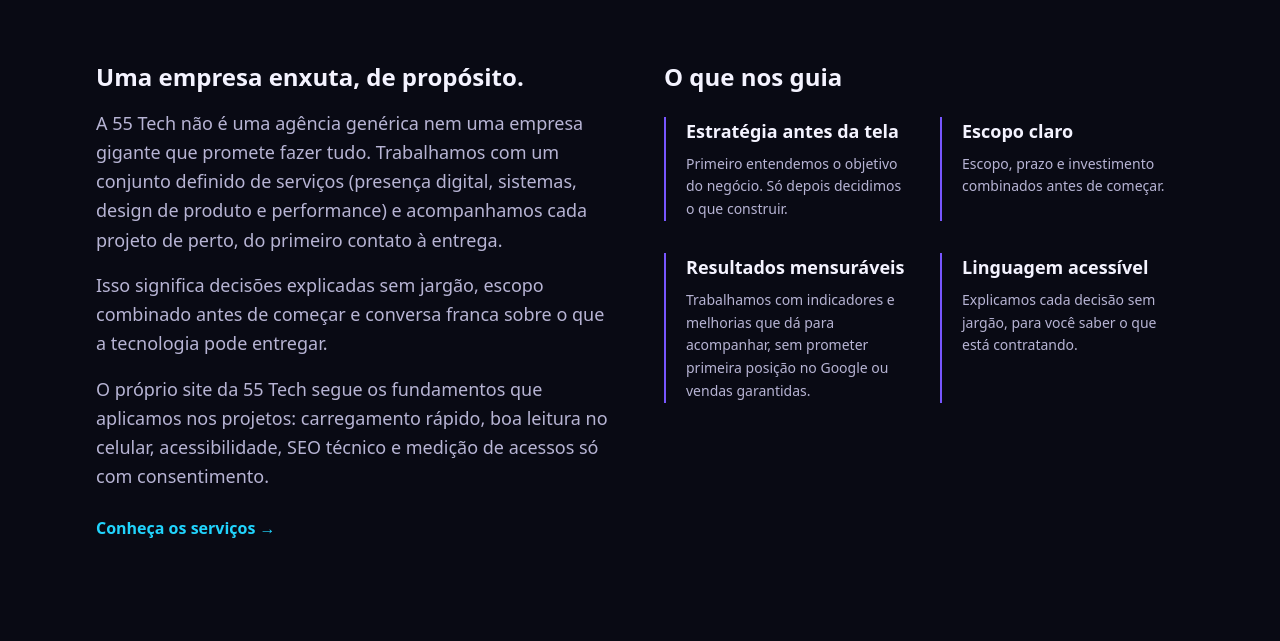
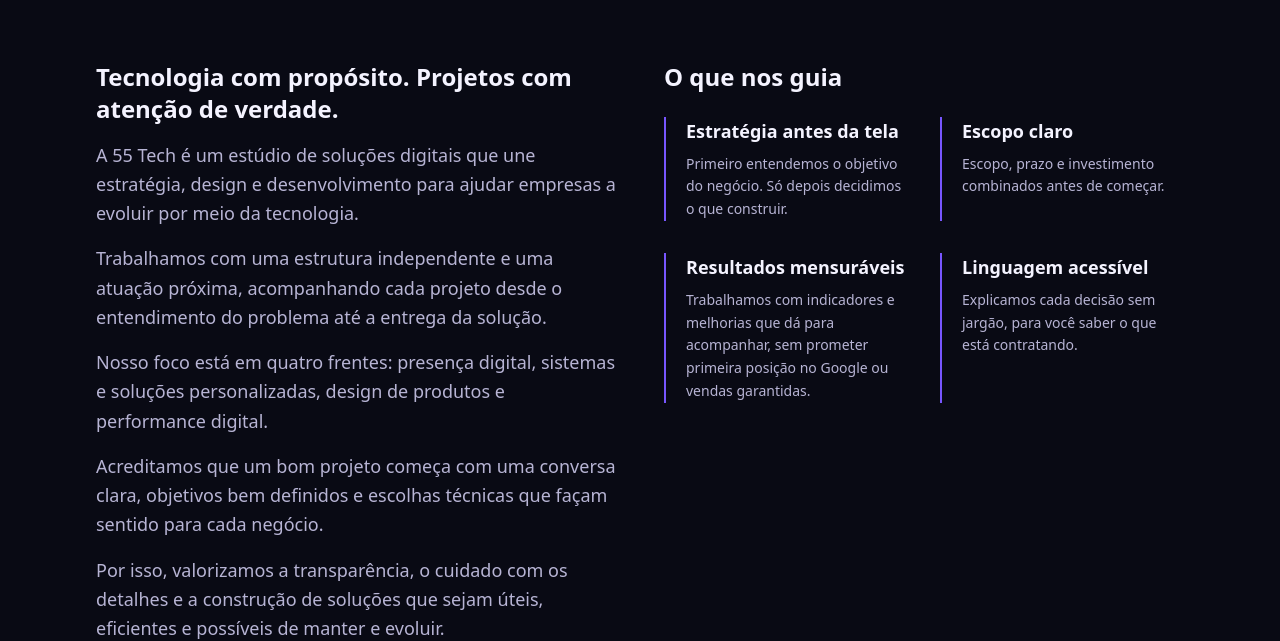
Before and after one commit to EnricoMendes55/55-Tech, an Astro site: page /55-Tech/quem-somos in a window 1280 px wide. Shown: the part 311-952 px from the top of the page. Built offline with nearby package versions, Linux system fonts and the light colour scheme; Astro itself is replaced by a stand-in of ours.

Commit message:
Aplica os ajustes da revisão editorial da Fase 2
Atualiza textos de Sistemas, Design de produto, Performance, Quem somos e
Contato conforme a revisão aprovada.

Co-Authored-By: Claude Opus 5.5 <noreply@anthropic.com>

```diff
--- a/src/content/services/design-e-estrategia-de-produto.md
+++ b/src/content/services/design-e-estrategia-de-produto.md
@@ -16,7 +16,7 @@ seoDescription: 'UX/UI, fluxos, protótipos e design systems para transformar um
 
 ## O que pode incluir
 
-- **UX/UI:** a experiência e a interface do produto, pensadas a partir de quem vai usar.
+- **Design de experiência e interface (UX/UI):** organização das telas e interações para que as pessoas consigam utilizar o produto com facilidade.
 - **Estruturação de fluxos:** o caminho que cada pessoa percorre para concluir uma tarefa, sem etapas desnecessárias.
 - **Prototipação:** um protótipo navegável para testar a ideia antes de programar.
 - **Design system:** cores, tipografia e componentes documentados, para manter o produto coerente.
--- a/src/content/services/performance-e-crescimento-digital.md
+++ b/src/content/services/performance-e-crescimento-digital.md
@@ -30,4 +30,4 @@ Pode ser um diagnóstico pontual ou um acompanhamento mensal, com escopo combina
 
 ## O que esperar
 
-SEO e analytics são trabalho técnico e estratégico, com indicadores e melhorias que dá para acompanhar. Não prometemos primeira posição no Google nem aumento garantido de vendas: prometemos clareza sobre o que está acontecendo e um plano para melhorar.
+SEO e analytics são trabalho técnico e estratégico, com indicadores e melhorias que dá para acompanhar. Não prometemos primeira posição no Google nem aumento garantido de vendas. Nosso compromisso é apresentar diagnósticos claros, recomendações fundamentadas em dados e acompanhar os resultados das melhorias realizadas, conforme o serviço contratado.
--- a/src/content/services/sistemas-e-solucoes-digitais.md
+++ b/src/content/services/sistemas-e-solucoes-digitais.md
@@ -29,5 +29,5 @@ A partir disso, construímos primeiro o essencial, uma versão que resolve o pro
 
 ## O que você recebe
 
-- O sistema funcionando, testado com situações reais da sua operação.
+- A solução desenvolvida conforme o escopo combinado, com testes dos principais fluxos de uso.
 - Orientação de uso para a equipe e uma conversa sobre manutenção e próximas melhorias.
--- a/src/pages/contato.astro
+++ b/src/pages/contato.astro
@@ -33,7 +33,7 @@ import ProcessSteps from '../components/ProcessSteps.astro';
     <SectionHeading
       eyebrow="Depois do contato"
       title="O que acontece em seguida."
-      description="Antes de qualquer contratação, você sabe exatamente o que será feito, em quanto tempo e por quanto."
+      description="Antes de começar, alinhamos o escopo, os prazos estimados e o investimento necessário, para que você possa decidir com clareza."
     />
     <ProcessSteps limit={2} class="mt-12 max-w-3xl" />
   </Section>
--- a/src/pages/quem-somos.astro
+++ b/src/pages/quem-somos.astro
@@ -27,21 +27,32 @@ import { url } from '../utils/url';
 
     <div class="mt-16 grid gap-12 lg:grid-cols-2">
       <div>
-        <h2 class="font-display text-2xl font-bold">Uma empresa enxuta, de propósito.</h2>
+        <h2 class="font-display text-2xl font-bold">
+          Tecnologia com propósito. Projetos com atenção de verdade.
+        </h2>
         <p class="mt-4 text-lg leading-relaxed text-muted">
-          A 55 Tech não é uma agência genérica nem uma empresa gigante que promete fazer tudo.
-          Trabalhamos com um conjunto definido de serviços (presença digital, sistemas, design de
-          produto e performance) e acompanhamos cada projeto de perto, do primeiro contato à
-          entrega.
+          A 55 Tech é um estúdio de soluções digitais que une estratégia, design e desenvolvimento
+          para ajudar empresas a evoluir por meio da tecnologia.
         </p>
         <p class="mt-4 text-lg leading-relaxed text-muted">
-          Isso significa decisões explicadas sem jargão, escopo combinado antes de começar e
-          conversa franca sobre o que a tecnologia pode entregar.
+          Trabalhamos com uma estrutura independente e uma atuação próxima, acompanhando cada
+          projeto desde o entendimento do problema até a entrega da solução.
         </p>
         <p class="mt-4 text-lg leading-relaxed text-muted">
-          O próprio site da 55 Tech segue os fundamentos que aplicamos nos projetos: carregamento
-          rápido, boa leitura no celular, acessibilidade, SEO técnico e medição de acessos só com
-          consentimento.
+          Nosso foco está em quatro frentes: presença digital, sistemas e soluções personalizadas,
+          design de produtos e performance digital.
+        </p>
+        <p class="mt-4 text-lg leading-relaxed text-muted">
+          Acreditamos que um bom projeto começa com uma conversa clara, objetivos bem definidos e
+          escolhas técnicas que façam sentido para cada negócio.
+        </p>
+        <p class="mt-4 text-lg leading-relaxed text-muted">
+          Por isso, valorizamos a transparência, o cuidado com os detalhes e a construção de
+          soluções que sejam úteis, eficientes e possíveis de manter e evoluir.
+        </p>
+        <p class="mt-4 text-lg leading-relaxed text-muted">
+          O próprio site da 55 Tech reflete essa filosofia: uma experiência rápida, acessível,
+          responsiva e construída com atenção à qualidade técnica.
         </p>
         <p class="mt-6">
           <a href={url('/servicos/')} class="font-bold text-cyan hover:underline">
```
